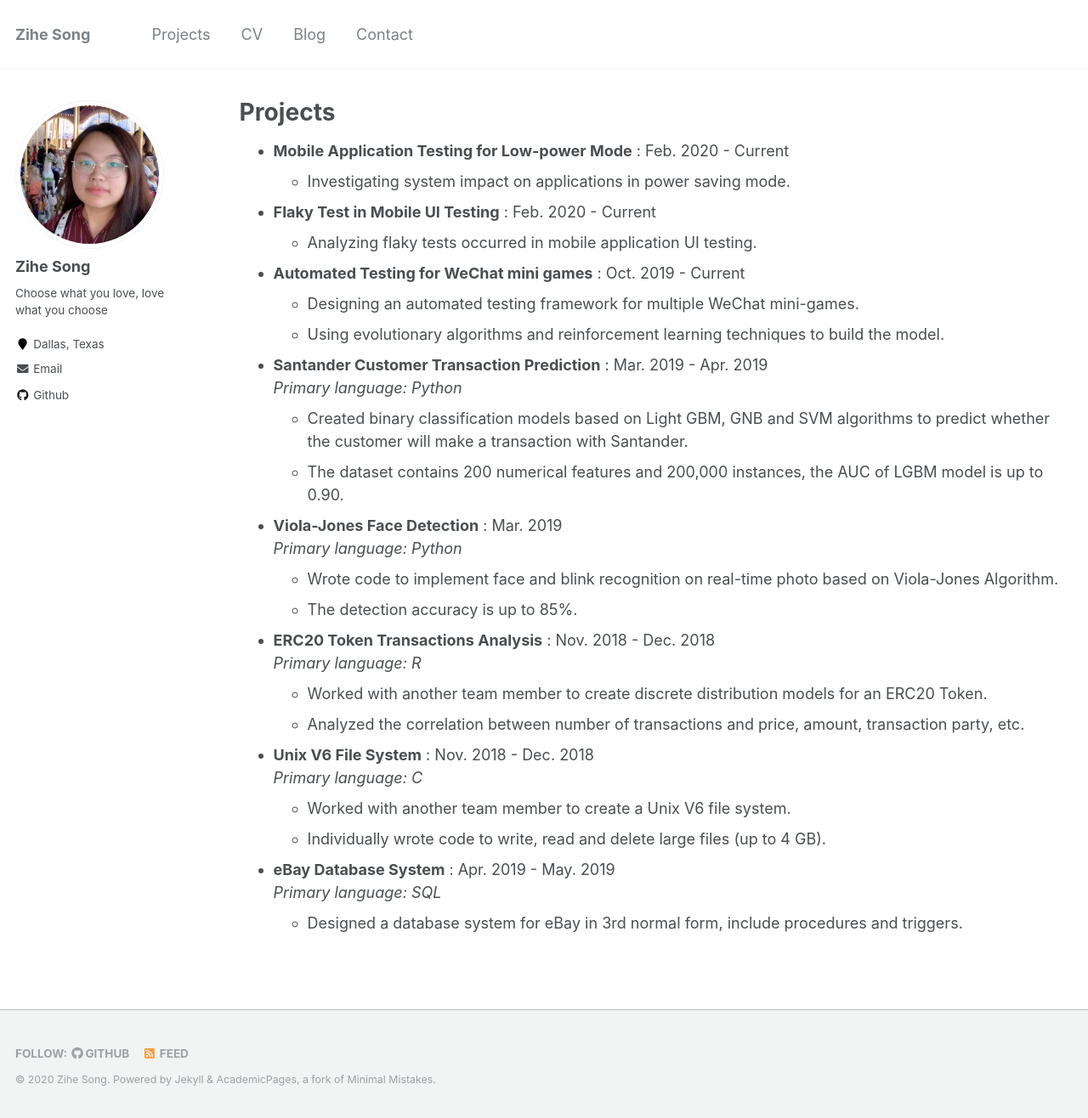
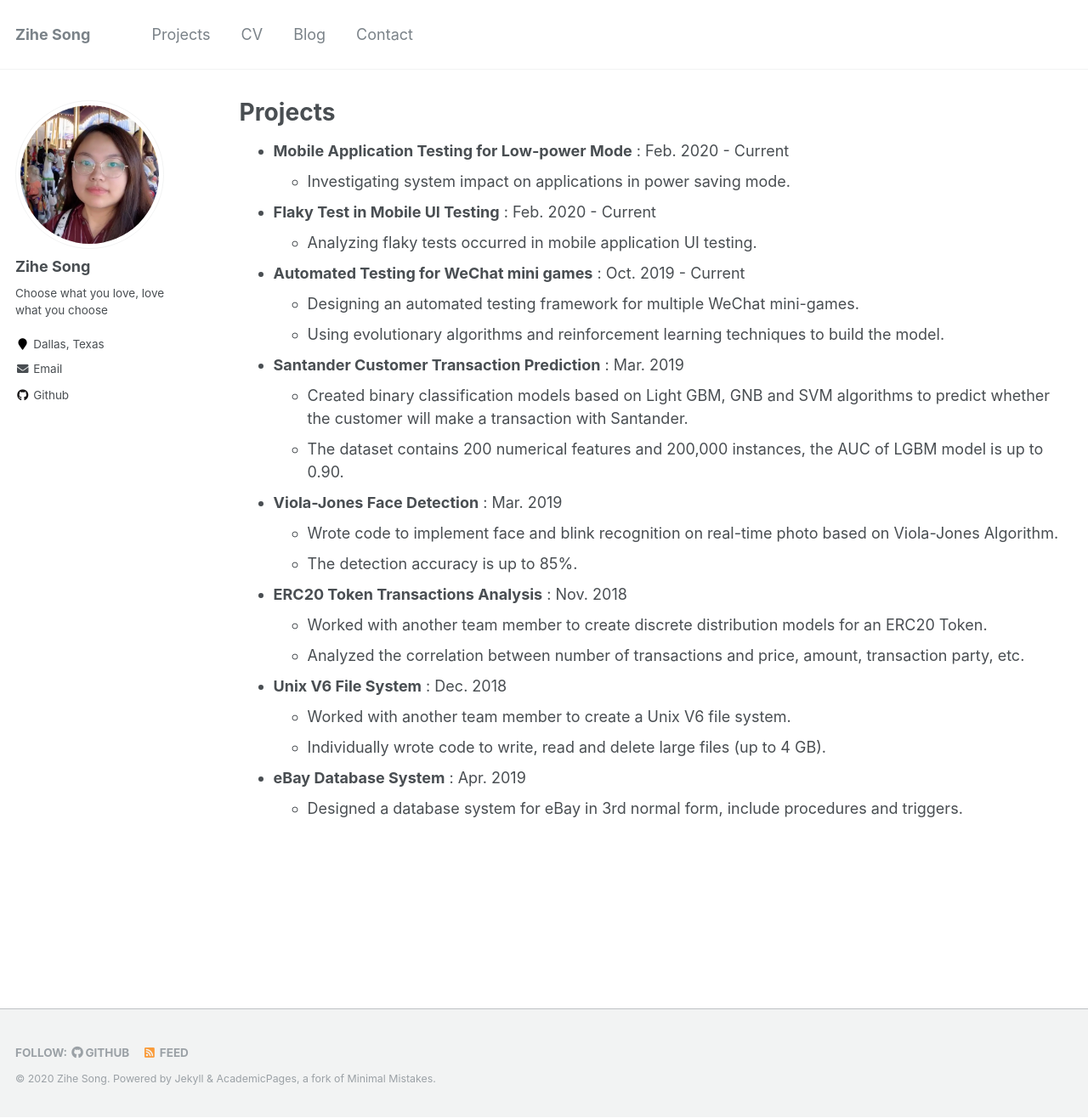
Before and after one commit to zihesong/zihesong.github.io, a Jekyll site: the page built from _pages/publications.md, in a window 1280 px wide and 1316 px high. Shown: the whole window at 85% size. Built offline with Jekyll 4.4.1, drawn with Linux system fonts in a browser that asks for light colours.

Commit message:
Update publications.md

```diff
--- a/_pages/publications.md
+++ b/_pages/publications.md
@@ -19,31 +19,26 @@ redirect_from:
   * Using evolutionary algorithms and reinforcement learning techniques to build the model.
 
 
-* __Santander Customer Transaction Prediction__ : Mar. 2019 - Apr. 2019 <br>
-        _Primary language: Python_
+* __Santander Customer Transaction Prediction__ : Mar. 2019 <br>
   * Created binary classification models based on Light GBM, GNB and SVM algorithms to predict whether the customer will make a transaction with Santander.
   * The dataset contains 200 numerical features and 200,000 instances, the AUC of LGBM
 model is up to 0.90. <br>
 
 
-* __Viola-Jones Face Detection__ : Mar. 2019
-        _Primary language: Python_
+* __Viola-Jones Face Detection__ : Mar. 2019 <br>
   * Wrote code to implement face and blink recognition on real-time photo based on Viola-Jones Algorithm.
   * The detection accuracy is up to 85%. <br>
 
 
-* __ERC20 Token Transactions Analysis__ : Nov. 2018 - Dec. 2018 <br>
-        _Primary language: R_
+* __ERC20 Token Transactions Analysis__ : Nov. 2018 <br>
   * Worked with another team member to create discrete distribution models for an ERC20 Token.
   * Analyzed the correlation between number of transactions and price, amount, transaction party, etc. <br>
 
 
-* __Unix V6 File System__ : Nov. 2018 - Dec. 2018<br>
-        _Primary language: C_
+* __Unix V6 File System__ : Dec. 2018 <br>
   * Worked with another team member to create a Unix V6 file system.
   * Individually wrote code to write, read and delete large files (up to 4 GB). <br>
 
 
-* __eBay Database System__ : Apr. 2019 - May. 2019<br>
-        _Primary language: SQL_
+* __eBay Database System__ : Apr. 2019 <br>
   * Designed a database system for eBay in 3rd normal form, include procedures and triggers. <br>
```
